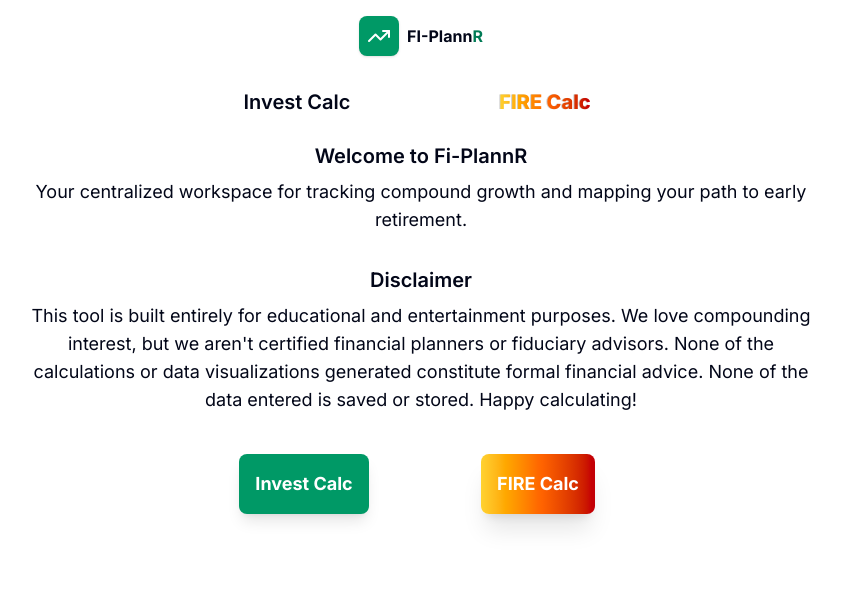
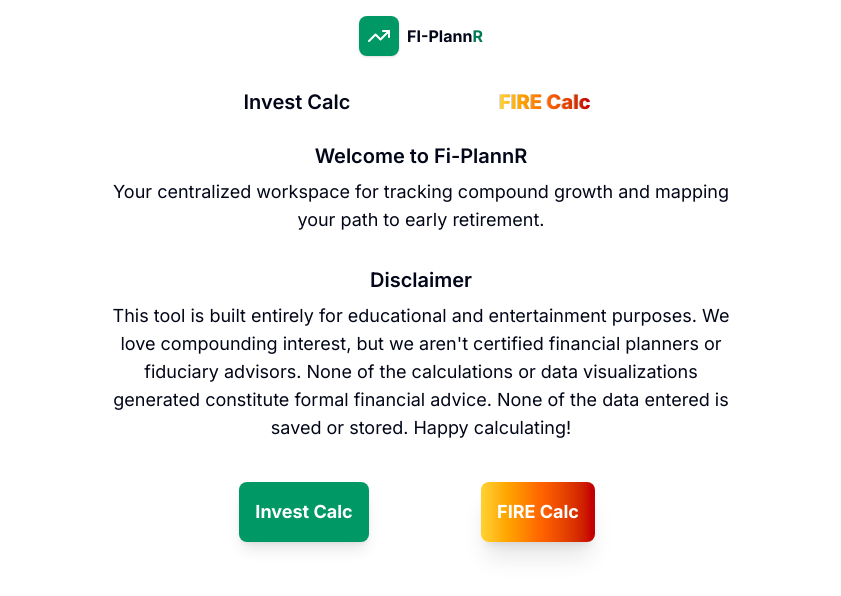
Before and after one commit to jwilliams21/fi-plannr, a React (Vite) app: page / in a window 1280 px wide. Shown: the top 596 px of the page, without its empty margins (219-1060 px from the left). Built offline with nearby package versions, Linux system fonts and the light colour scheme.

Commit message:
Update Home.jsx positioning in xl size

```diff
--- a/src/pages/Home.jsx
+++ b/src/pages/Home.jsx
@@ -5,12 +5,12 @@ export default function Home() {
     <div className='text-slate-950 flex flex-col gap-10 pb-8 px-4 h-[calc(100dvh-137px)]'>
 
       <div className='space-y-4 pt-6'>
-        <div className='w-full md:text-center md:flex md:flex-col md:w-5/8 md:mx-auto'>
+        <div className='w-full md:text-center md:flex md:flex-col md:w-5/8 md:mx-auto xl:w-1/2'>
           <h1 className='text-xl font-semibold pb-2'>Welcome to Fi-PlannR</h1>
           <p className='md:text-lg'>Your centralized workspace for tracking compound growth and mapping your path to early retirement.</p>
         </div>
 
-        <div className='w-full md:text-center md:w-5/8 md:mx-auto lg:mt-8'>
+        <div className='w-full md:text-center md:w-5/8 md:mx-auto lg:mt-8 xl:w-1/2'>
           <p className='font-semibold pb-2 md:text-xl'>Disclaimer</p>
           <p className='md:text-lg'>
             This tool is built entirely for educational and entertainment purposes. We love compounding interest, but we aren't certified financial planners or fiduciary advisors.
```
